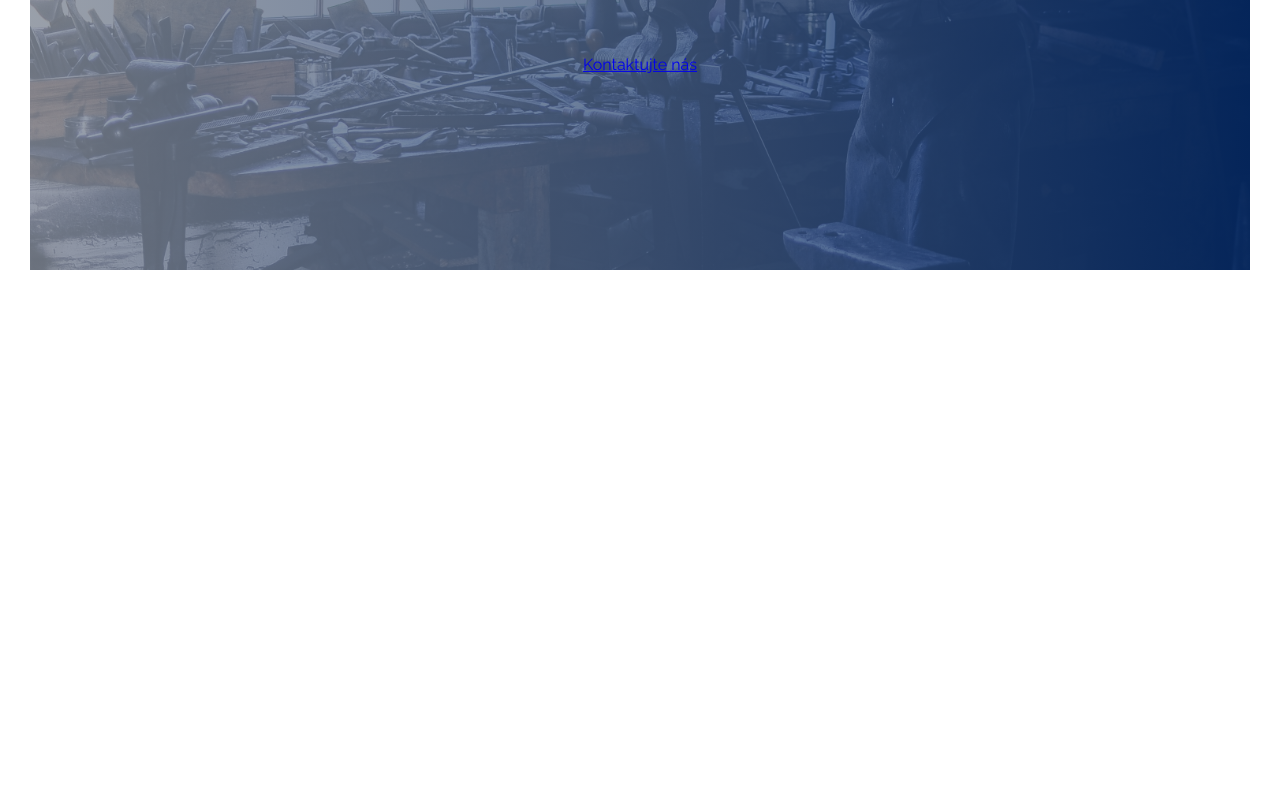
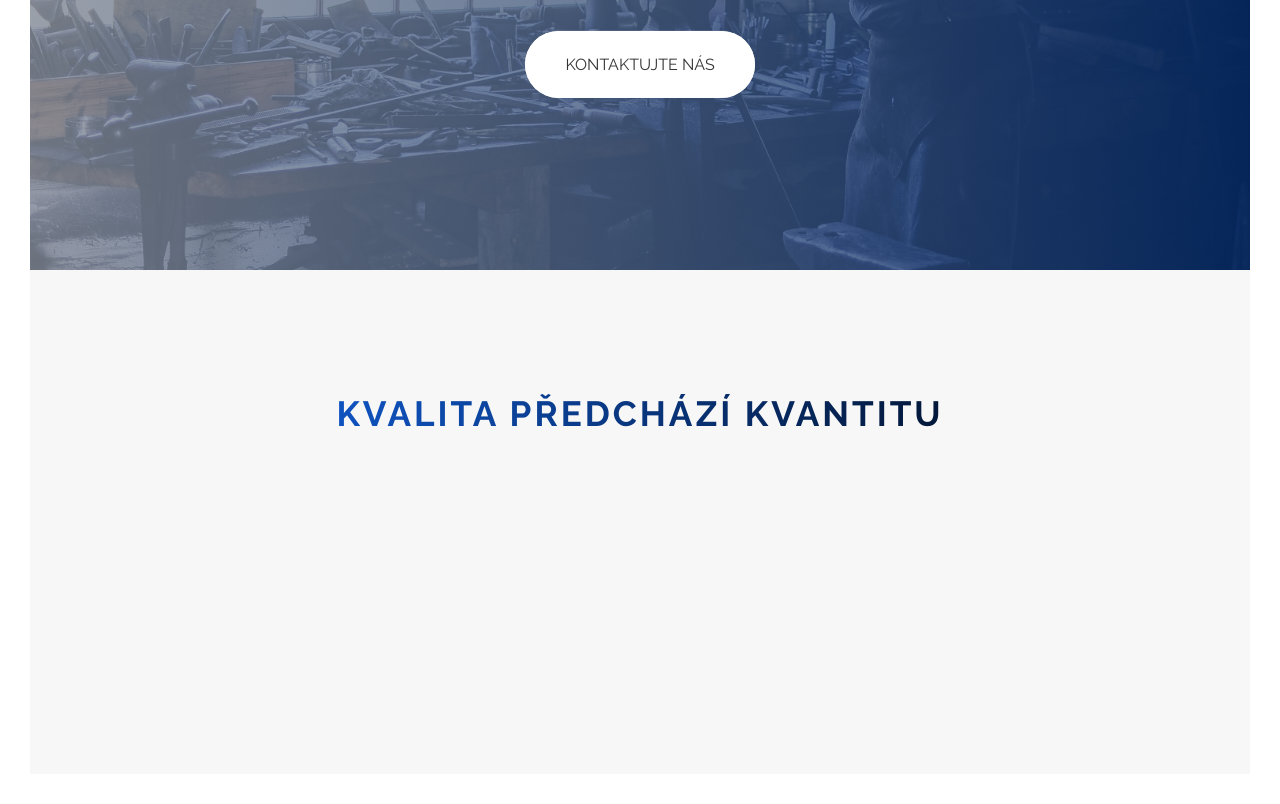
Before and after one commit to jblxo/GaspoServis, a website: page index.html in a window 1280 px wide. Shown: the part 520-1324 px from the top of the page. Before the commit the page ends 820 px from the top, so only its background shows below. Drawn offline with Linux system fonts and the light colour scheme.

Commit message:
Add Button Component AndAbout Section With Heading

```diff
--- a/index.html
+++ b/index.html
@@ -15,8 +15,15 @@
         <span class="heading-primary--main">Gaspo Servis</span>
         <span class="heading-primary--sub">Revize a servis plynových zařízení</span>
       </h1>
-      <a href="#" class="btn btn--animated">Kontaktujte nás</a>
+      <a href="#" class="btn btn--animated btn--white">Kontaktujte nás</a>
     </div>
   </header>
+  <main>
+    <section class="section-about">
+      <div class="u-center-text u-margin-bottom-big">
+          <h2 class="heading-secondary">Kvalita předchází kvantitu</h2>
+      </div>
+    </section>
+  </main>
 </body>
 </html>
--- a/sass/abstracts/_variables.scss
+++ b/sass/abstracts/_variables.scss
@@ -1,9 +1,17 @@
 // COLORS
 $color-primary: #838b99;
 $color-secondary: #042c6d;
+$color-secondary-light: #0f53c0;
+$color-secondary-dark: #03183a;
 $color-white: #fff;
+$color-grey-dark: #333435;
+$color-black: #000;
+$color-grey-light: #f7f7f7;
 
 // GRID
 $grid-width: 114rem;
 $gutter-vertical: 8rem;
 $gutter-horizontal: 6rem;
+
+// FONT
+$default-font-size: 1.6rem;
--- a/sass/base/_typography.scss
+++ b/sass/base/_typography.scss
@@ -27,3 +27,21 @@ body {
     animation: moveInDown 1s cubic-bezier(.77,-0.71,.51,.96);
   }
 }
+
+.heading-secondary {
+  text-transform: uppercase;
+  backface-visibility: hidden;
+  font-weight: 700;
+  display: inline-block;
+  font-size: 3.5rem;
+  letter-spacing: 3px;
+  background-image: linear-gradient(to right, $color-secondary-light, $color-secondary-dark);
+  -webkit-background-clip: text;
+  color: transparent;
+  transition: all .2s;
+
+  &:hover {
+    transform: skew(15deg, 2deg) scale(1.1);
+    text-shadow: .5rem 1.5rem 2rem rgba($color-black, .2);
+  }
+}
--- a/sass/base/_utilities.scss
+++ b/sass/base/_utilities.scss
@@ -0,0 +1,7 @@
+.u-center-text {
+    text-align: center !important;
+}
+
+.u-margin-bottom-big {
+    margin-bottom: 8rem !important;
+}
--- /dev/null
+++ b/sass/components/_button.scss
@@ -0,0 +1,55 @@
+.btn {
+    &,
+    &:link,
+    &:visited {
+        text-transform: uppercase;
+        text-decoration: none;
+        padding: 2rem 4rem;
+        display: inline-block;
+        border-radius: 10rem;
+        position: relative;
+        border: none;
+        font-size: $default-font-size;
+        border: none;
+        cursor: pointer;
+        transition: all .2s;
+        backface-visibility: hidden;
+    }
+
+    &:hover {
+        transform: translateY(-3px);
+        box-shadow: 0 1rem 2rem rgba($color-black, 0.2);
+        &::after {
+          transform: scaleX(1.4) scaleY(1.6);
+          opacity: 0;
+        }
+    }
+
+    &:active {
+        outline: none;
+        transform: translateY(-1px);
+        /* refers to initial state */
+        box-shadow: 0 0.5rem 1rem rgba($color-black, 0.2);
+    }
+
+    &--white {
+        background-color: $color-white;
+        color: $color-grey-dark;
+        &::after {
+            background-color: $color-white;
+        }
+    }
+
+    &::after {
+        content: '';
+        display: inline-block;
+        height: 100%;
+        width: 100%;
+        border-radius: 10rem;
+        position: absolute;
+        top: 0;
+        left: 0;
+        z-index: -1;
+        transition: all 0.4s;
+    }
+}
--- a/sass/main.scss
+++ b/sass/main.scss
@@ -7,6 +7,8 @@
 @import "./base/typography";
 @import "./base/utilities";
 
+@import "./components/button";
+
 @import "./layout/grid";
 @import "./layout/header";
 
--- a/sass/pages/_landing.scss
+++ b/sass/pages/_landing.scss
@@ -0,0 +1,5 @@
+.section-about {
+    background-color: $color-grey-light;
+    padding: 25rem 0;
+    margin-top: -17vh;
+}
```
Also changed, not shown: css/style.css.
